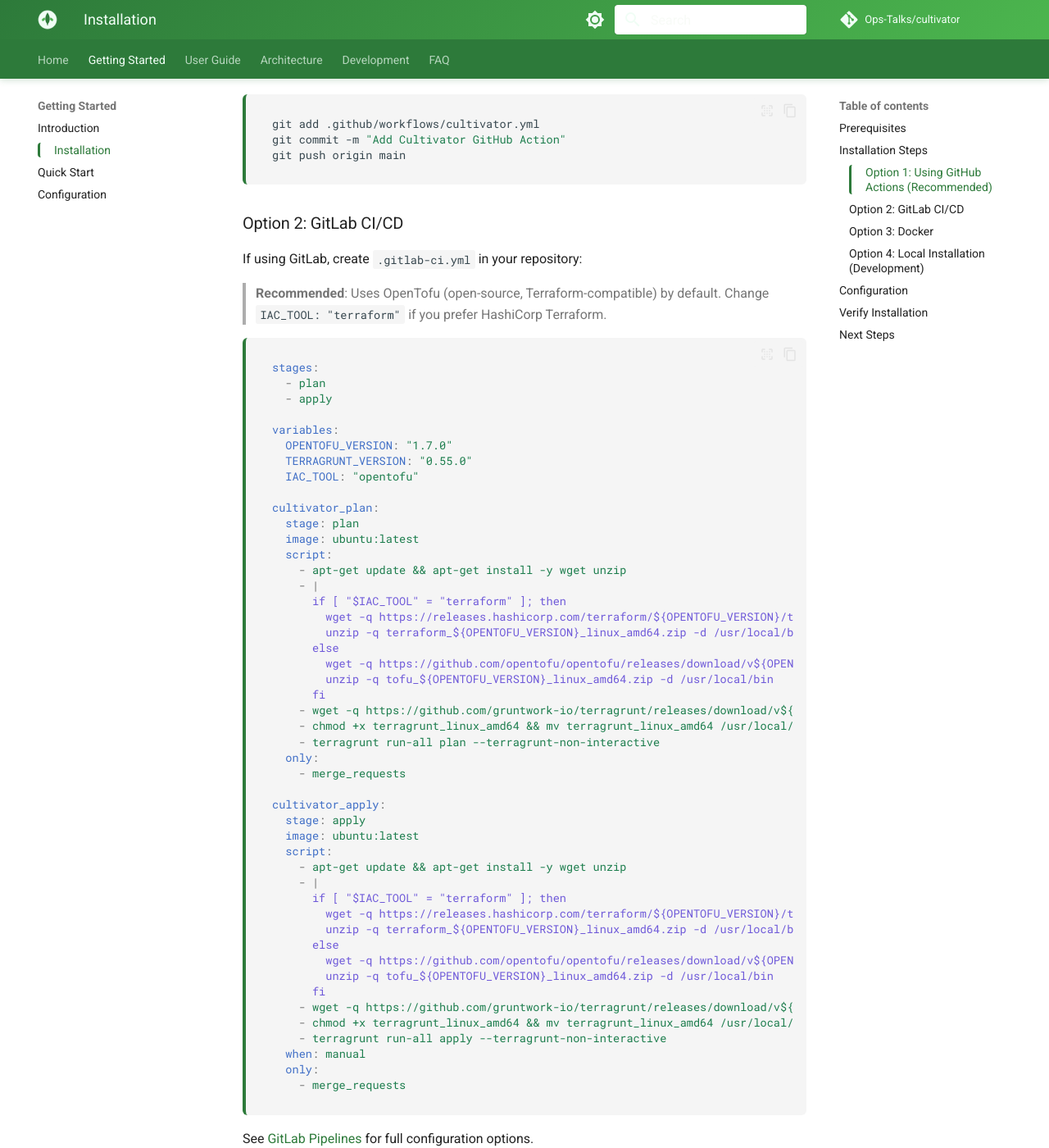
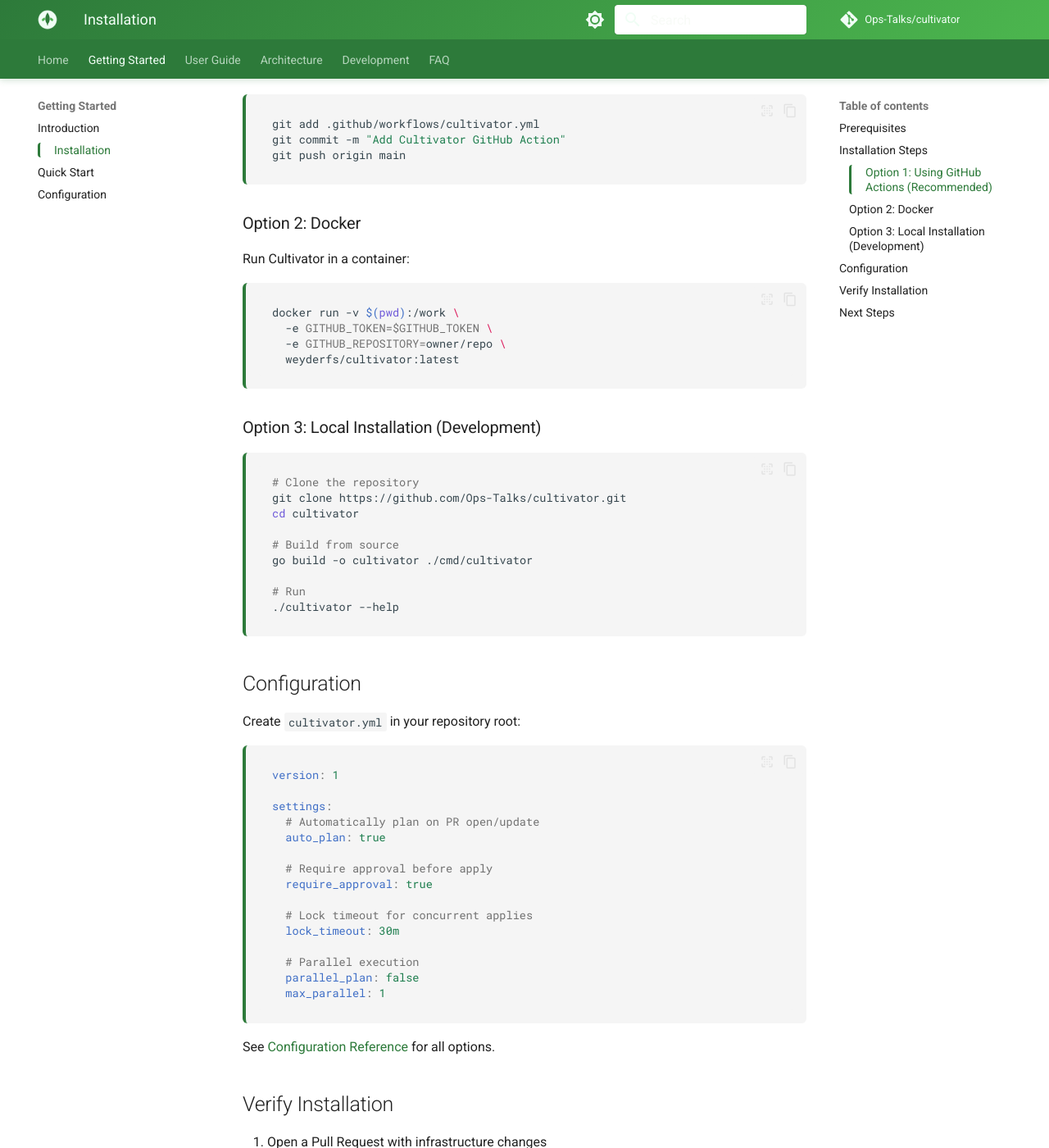
Before and after one commit to Ops-Talks/cultivator, an MkDocs documentation site: the page built from docs/getting-started/installation.md, in a window 1280 px wide and 1400 px high, scrolled down 1314 px. Shown: the whole window at 82% size. Built offline with MkDocs 1.6.1 and Material for MkDocs 9.7.7, drawn with Linux system fonts in a browser that asks for light colours; comment, search, counter and statistics services are not loaded; some of the changed text lies outside the part shown.

Commit message:
refactor: remove out-of-scope documentation and examples
- Remove docs/advanced/ directory (multi-account and security best practices)
- Remove examples/terragrunt-multi-account/ (AWS-specific configuration)
- Remove docs/user-guide/gitlab-pipelines.md (GitLab CI integration)
- Remove .github/workflows/multi-account-plan.yml (GitHub Actions workflow)
- Remove scripts/setup-multi-account.sh (AWS setup automation)
- Remove examples/.gitlab-ci.yml (GitLab CI configuration)
- Update mkdocs.yml to remove Advanced and GitLab Pipelines sections
- Update docs/user-guide/index.md to remove GitLab reference
- Update docs/getting-started/installation.md (remove GitLab CI Option 2)
- Update examples/README.md to remove multi-account and GitLab references

Focus: Keep only Cultivator-specific documentation (change detection,
dependencies, locking, PR comments, workflows). Remove general AWS/CI-CD setup
documentation as it's outside project scope.

````diff
--- a/docs/getting-started/installation.md
+++ b/docs/getting-started/installation.md
@@ -61,65 +61,7 @@
 git push origin main
 ```
 
-### Option 2: GitLab CI/CD
-
-If using GitLab, create `.gitlab-ci.yml` in your repository:
-
-> **Recommended**: Uses OpenTofu (open-source, Terraform-compatible) by default. Change `IAC_TOOL: "terraform"` if you prefer HashiCorp Terraform.
-
-```yaml
-stages:
-  - plan
-  - apply
-
-variables:
-  OPENTOFU_VERSION: "1.7.0"
-  TERRAGRUNT_VERSION: "0.55.0"
-  IAC_TOOL: "opentofu"
-
-cultivator_plan:
-  stage: plan
-  image: ubuntu:latest
-  script:
-    - apt-get update && apt-get install -y wget unzip
-    - |
-      if [ "$IAC_TOOL" = "terraform" ]; then
-        wget -q https://releases.hashicorp.com/terraform/${OPENTOFU_VERSION}/terraform_${OPENTOFU_VERSION}_linux_amd64.zip
-        unzip -q terraform_${OPENTOFU_VERSION}_linux_amd64.zip -d /usr/local/bin
-      else
-        wget -q https://github.com/opentofu/opentofu/releases/download/v${OPENTOFU_VERSION}/tofu_${OPENTOFU_VERSION}_linux_amd64.zip
-        unzip -q tofu_${OPENTOFU_VERSION}_linux_amd64.zip -d /usr/local/bin
-      fi
-    - wget -q https://github.com/gruntwork-io/terragrunt/releases/download/v${TERRAGRUNT_VERSION}/terragrunt_linux_amd64
-    - chmod +x terragrunt_linux_amd64 && mv terragrunt_linux_amd64 /usr/local/bin/terragrunt
-    - terragrunt run-all plan --terragrunt-non-interactive
-  only:
-    - merge_requests
-
-cultivator_apply:
-  stage: apply
-  image: ubuntu:latest
-  script:
-    - apt-get update && apt-get install -y wget unzip
-    - |
-      if [ "$IAC_TOOL" = "terraform" ]; then
-        wget -q https://releases.hashicorp.com/terraform/${OPENTOFU_VERSION}/terraform_${OPENTOFU_VERSION}_linux_amd64.zip
-        unzip -q terraform_${OPENTOFU_VERSION}_linux_amd64.zip -d /usr/local/bin
-      else
-        wget -q https://github.com/opentofu/opentofu/releases/download/v${OPENTOFU_VERSION}/tofu_${OPENTOFU_VERSION}_linux_amd64.zip
-        unzip -q tofu_${OPENTOFU_VERSION}_linux_amd64.zip -d /usr/local/bin
-      fi
-    - wget -q https://github.com/gruntwork-io/terragrunt/releases/download/v${TERRAGRUNT_VERSION}/terragrunt_linux_amd64
-    - chmod +x terragrunt_linux_amd64 && mv terragrunt_linux_amd64 /usr/local/bin/terragrunt
-    - terragrunt run-all apply --terragrunt-non-interactive
-  when: manual
-  only:
-    - merge_requests
-```
-
-See [GitLab Pipelines](../user-guide/gitlab-pipelines.md) for full configuration options.
-
-### Option 3: Docker
+### Option 2: Docker
 
 Run Cultivator in a container:
 
@@ -130,7 +72,7 @@
   weyderfs/cultivator:latest
 ```
 
-### Option 4: Local Installation (Development)
+### Option 3: Local Installation (Development)
 
 ```bash
 # Clone the repository
--- a/mkdocs.yml
+++ b/mkdocs.yml
@@ -107,7 +107,6 @@
     - Overview: user-guide/index.md
     - Features: user-guide/features.md
     - Workflows: user-guide/workflows.md
-    - GitLab Pipelines: user-guide/gitlab-pipelines.md
   - Architecture:
     - Design: architecture/design.md
     - External Modules: architecture/external-modules.md
````
Also changed, not shown: docs/getting-started/configuration.md (+2 -0 lines), docs/user-guide/index.md (+0 -1 lines), examples/README.md (+1 -16 lines), 1 other file.
